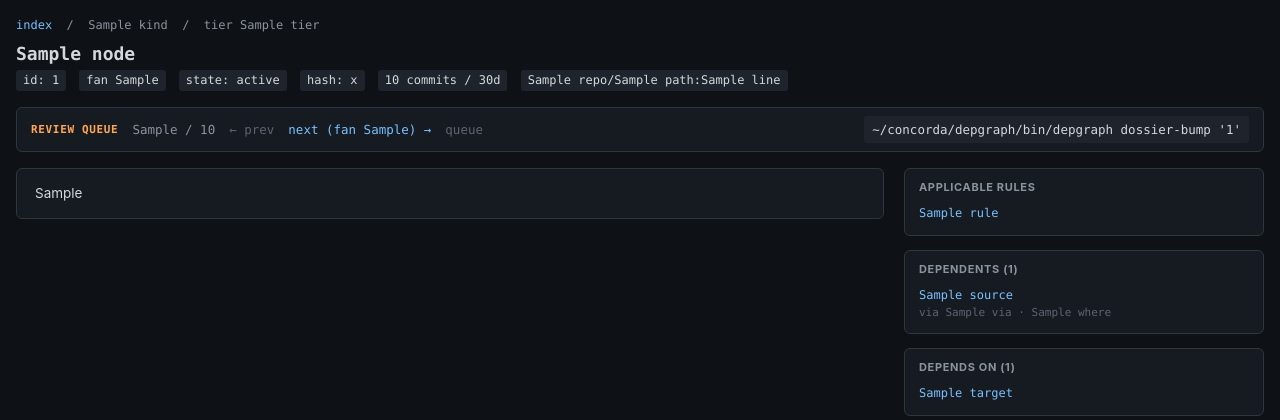
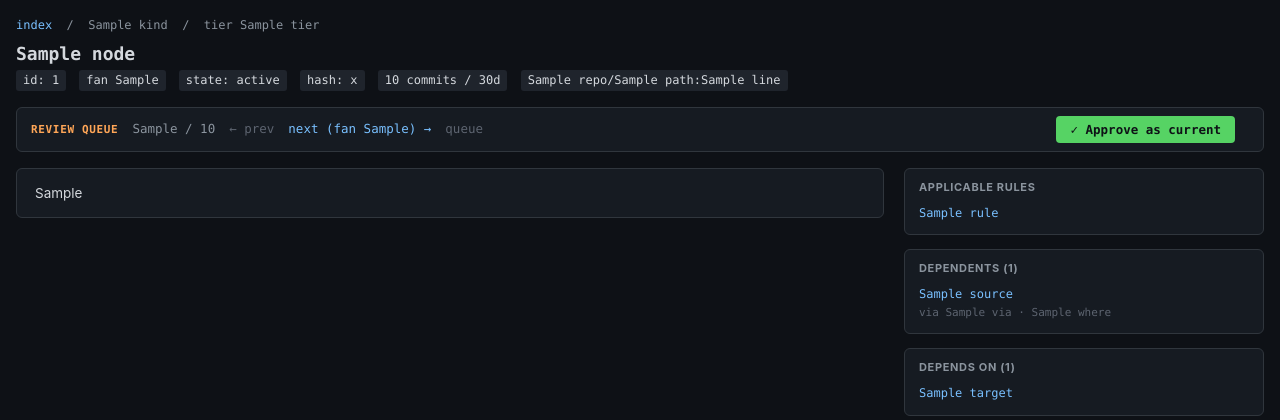
Before and after one commit to Concorda-Sailing/graphui, a FastAPI app: template app/templates/node.html in a window 1280 px wide. Shown: the part 36-456 px from the top of the page. Run offline with FastAPI, Linux system fonts and the light colour scheme; the template is opened without the code that fills it: most values are stand-ins (such as "Sample title", 1, 10 or a date in 2020).

Commit message:
feat(graphui): Approve-as-current button
Adds a green "✓ Approve as current" button to the review-strip on each
node detail page (visible only when the node is in the review queue,
i.e. dossier_state == 'llm_drafted'). Clicking it POSTs to
/graph/api/bump which shells out to `bin/depgraph dossier-bump
<node_id>`, then auto-advances to the next dossier in the queue.

Walks back the read-only-MVP scope decision per Logan's request — at
80+ llm_drafted dossiers, the copy-paste-from-terminal flow was too
much friction. Endpoint is POST-only and bound to LAN-only, so a
wandering GET can't trigger it.

Co-Authored-By: Claude Opus 4.7 (1M context) <noreply@anthropic.com>

```diff
--- a/app/main.py
+++ b/app/main.py
@@ -8,6 +8,8 @@ from __future__ import annotations
 from pathlib import Path
 from typing import Any
 
+import subprocess
+
 from fastapi import FastAPI, HTTPException, Request
 from fastapi.responses import HTMLResponse, JSONResponse
 from fastapi.staticfiles import StaticFiles
@@ -15,6 +17,8 @@ from fastapi.templating import Jinja2Templates
 
 from . import loader
 from . import markdown_render
+
+DEPGRAPH_BIN = Path.home() / "concorda" / "depgraph" / "bin" / "depgraph"
 
 APP_ROOT = Path(__file__).parent
 TEMPLATES = Jinja2Templates(directory=str(APP_ROOT / "templates"))
@@ -240,6 +244,32 @@ def ontology_detail(request: Request, ont_id: str) -> HTMLResponse:
     )
 
 
+@app.post("/graph/api/bump")
+async def bump_dossier(request: Request) -> JSONResponse:
+    """Run `bin/depgraph dossier-bump <node_id>`. Used by the Approve button
+    on the node detail page. POST-only so a wandering GET can't trigger it."""
+    payload = await request.json()
+    node_id = payload.get("node_id")
+    new_status = payload.get("status", "current")
+    if not node_id:
+        raise HTTPException(400, "missing node_id")
+    if new_status not in ("current", "llm_drafted", "unreviewed"):
+        raise HTTPException(400, f"unsupported status: {new_status}")
+    try:
+        result = subprocess.run(
+            [str(DEPGRAPH_BIN), "dossier-bump", node_id, "--status", new_status],
+            capture_output=True, text=True, timeout=15,
+        )
+    except subprocess.TimeoutExpired:
+        raise HTTPException(504, "dossier-bump timed out")
+    if result.returncode != 0:
+        return JSONResponse(
+            {"ok": False, "stderr": result.stderr.strip()[:500]},
+            status_code=500,
+        )
+    return JSONResponse({"ok": True, "stdout": result.stdout.strip()[:500]})
+
+
 @app.get("/graph/healthz")
 def healthz() -> dict[str, str]:
     return {"status": "ok"}
--- a/app/static/style.css
+++ b/app/static/style.css
@@ -144,8 +144,21 @@ h2 { font-size: 13px; text-transform: uppercase; letter-spacing: 0.06em; color:
 .review-strip .muted { color: var(--fg-faint); }
 .review-strip .bump-cmd {
   background: var(--bg-3); padding: 4px 8px; border-radius: 3px;
-  color: var(--fg); margin-left: auto; cursor: text; user-select: all;
+  color: var(--fg); cursor: text; user-select: all;
 }
+.review-strip .approve-btn {
+  margin-left: auto;
+  background: var(--good); color: #0e1116;
+  border: none; border-radius: 4px;
+  padding: 6px 14px; font: 600 12.5px var(--mono);
+  cursor: pointer; user-select: none;
+}
+.review-strip .approve-btn:hover:not(:disabled) { filter: brightness(1.1); }
+.review-strip .approve-btn:disabled { opacity: 0.5; cursor: not-allowed; }
+.review-strip .approve-status { font-family: var(--mono); font-size: 11.5px; }
+.review-strip .approve-status.pending { color: var(--accent-2); }
+.review-strip .approve-status.ok      { color: var(--good); }
+.review-strip .approve-status.err     { color: var(--bad); }
 
 /* node / rule / ontology detail */
 .detail h1 { font: 600 18px var(--mono); color: var(--fg); margin: 8px 0 6px; word-break: break-all; }
--- a/app/templates/node.html
+++ b/app/templates/node.html
@@ -20,14 +20,44 @@
   </div>
 
   {% if queue_position %}
-  <div class="review-strip">
+  <div class="review-strip" id="review-strip">
     <span class="review-title">Review queue</span>
     <span class="review-pos">{{ queue_position }} / {{ queue_total }}</span>
     {% if prev_node %}<a href="/graph/node/{{ prev_node.id }}">← prev (fan {{ prev_node.fan_out }})</a>{% else %}<span class="muted">← prev</span>{% endif %}
-    {% if next_node %}<a href="/graph/node/{{ next_node.id }}">next (fan {{ next_node.fan_out }}) →</a>{% else %}<span class="muted">next →</span>{% endif %}
+    {% if next_node %}<a href="/graph/node/{{ next_node.id }}" id="next-link">next (fan {{ next_node.fan_out }}) →</a>{% else %}<span class="muted">next →</span>{% endif %}
     <a href="/graph/review?tier={{ node.tier }}" class="muted">queue</a>
-    <code class="bump-cmd" title="copy &amp; paste in a terminal to mark this dossier reviewed">~/concorda/depgraph/bin/depgraph dossier-bump '{{ node.id }}'</code>
+    <button class="approve-btn" onclick="approveDossier('{{ node.id }}', {% if next_node %}'/graph/node/{{ next_node.id }}'{% else %}'/graph/review?tier={{ node.tier }}'{% endif %})">
+      ✓ Approve as current
+    </button>
+    <span id="approve-status" class="approve-status"></span>
   </div>
+  <script>
+  async function approveDossier(nodeId, nextHref) {
+    const btn = document.querySelector('.approve-btn');
+    const status = document.getElementById('approve-status');
+    btn.disabled = true;
+    status.textContent = 'bumping…';
+    status.className = 'approve-status pending';
+    try {
+      const res = await fetch('/graph/api/bump', {
+        method: 'POST',
+        headers: {'Content-Type': 'application/json'},
+        body: JSON.stringify({node_id: nodeId, status: 'current'}),
+      });
+      const body = await res.json();
+      if (!res.ok || !body.ok) {
+        throw new Error(body.stderr || `HTTP ${res.status}`);
+      }
+      status.textContent = '✓ bumped — advancing';
+      status.className = 'approve-status ok';
+      setTimeout(() => { location.href = nextHref; }, 350);
+    } catch (e) {
+      status.textContent = `✗ ${e.message}`;
+      status.className = 'approve-status err';
+      btn.disabled = false;
+    }
+  }
+  </script>
   {% endif %}
 
   <div class="cols">
```
